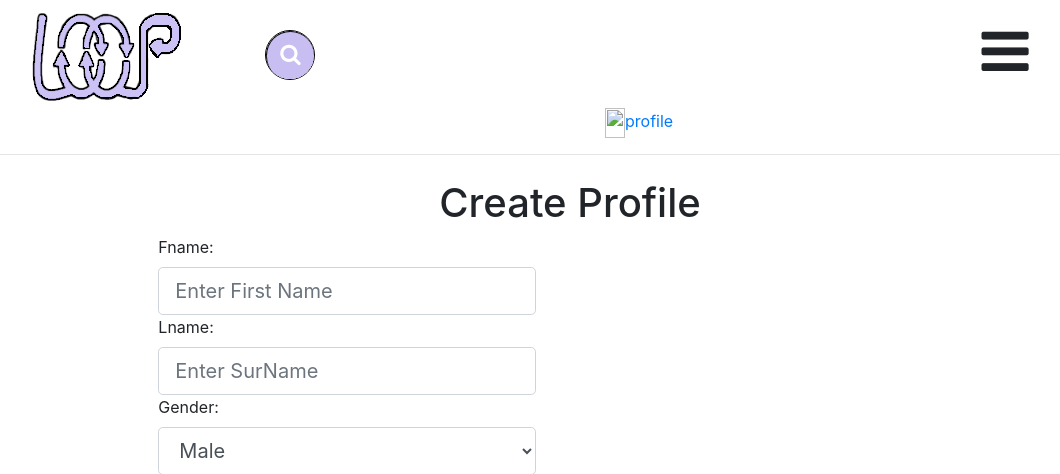
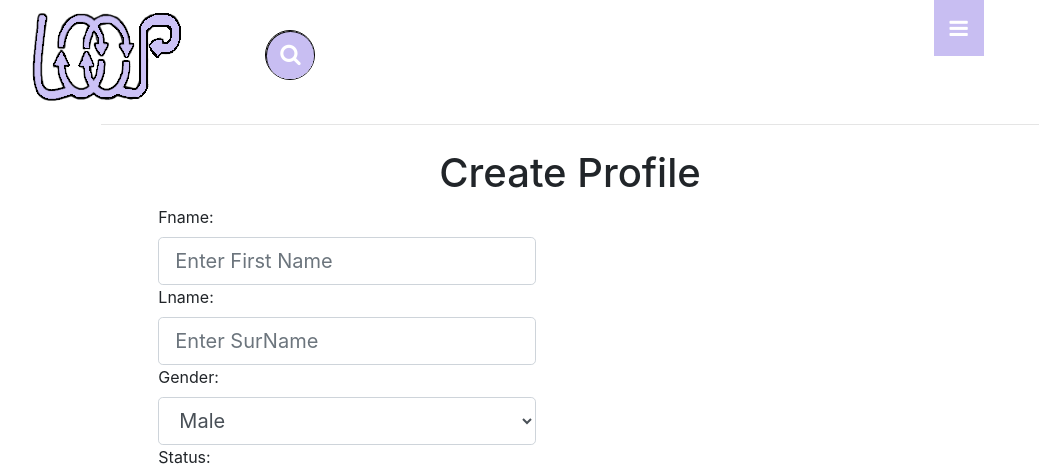
Before and after one commit to PiotrWojciechowski-dev/Loop, a Django app: page /profiles/create/ in a window 1280 px wide. Shown: the top 474 px of the page, without its empty margins (70-1130 px from the left). Run offline with Django 3.2, Linux system fonts and the light colour scheme; the visitor is signed in with stand-in values (Sample User, id 1); some libraries are stand-ins or nearby versions.

Commit message:
Added links for users

```diff
--- a/post/views.py
+++ b/post/views.py
@@ -2,6 +2,7 @@ from django.shortcuts import render, redirect, get_object_or_404
 from django.views.generic import ListView, View, DetailView, DeleteView, UpdateView, CreateView
 from django.http import HttpResponseRedirect
 from .models import Post
+from profiles.models import Profile
 from .forms import PostForm
 from django.views.decorators.http import require_POST
 from django.urls import reverse
@@ -21,9 +22,12 @@ class HomeView(LoginRequiredMixin, View):
   def get(self, request, *args, **kwargs):
     form = PostForm()
     posts = Post.objects.filter(user=request.user).order_by('-created')
+    username = request.user.username
+    profile = get_object_or_404(Profile, username=username)
     users = get_user_model().objects.exclude(id=request.user.id)
     context = {
-            'form': form, 'posts': posts, 'users': users
+            'form': form, 'posts': posts,
+             'users': users, 'profile': profile
         }
     return render(request, self.template_name, context)
 
--- a/search/templates/search.html
+++ b/search/templates/search.html
@@ -15,7 +15,7 @@
             <div class="col-6 col-sm-4 col-md-7 col-lg-6">
                 <h2 class="text-left">Users</h2>
                 {% for profile in profiles %}
-                    {{ profile.username}}
+                    <a class="mr-4" href="{% url 'profiles:profile_detail'  profile.username%}"><img src="{{profile.profile_image.url}}" alt="{{username.username}}" class="img-fluid rounded-circle w-25" id="profile-image"></a>
                 {% endfor %}
             </div>
             <div class="col-2 col-sm-4 col-md-3 col-lg-3">
--- a/static/css/loopstyle.css
+++ b/static/css/loopstyle.css
@@ -1,56 +1,47 @@
-/*                        MENU CSS                              */
-.menu-box {
-	margin: 0;
-	padding: 0;
-	width: 200px;
-	text-align: center;
-	list-style: none;
-	float: left;
-	font: bold 11px arial
+body {
+	background-color: white;
 }
 
-.menu-box a{
-	display: block;
-	margin: 0 1px 0 0;
-	padding: 4px 10px;
-	width: 300px;
-	background: #5970B2;
-	color: #FFF;
-	text-align: center;
-	text-decoration: none
+
+/*                        MENU CSS                              */
+.settings {
+    position: relative;
+    display: inline-block;
 }
 
-.menu-box li a:hover{
-	background: #49A3FF
+.settings-btn {
+    background-color: #c8bef2;
+    color: white;
+    padding: 16px;
+    font-size: 16px;
+    border: none;
+    cursor: pointer;
 }
 
-.menu-box div{
-	position: absolute;
-	visibility: hidden;
-	margin: 0px;
-	padding: 0px;
-	background: #EAEBD8;
-	border: 1px solid #5970B2
+.settings-btn:hover, .settings-btn:focus {
+    background-color: #c8bef2;
 }
 
-.menu-box div a{
-	position: relative;
-	display: block;
-	margin: 0;
-	padding: 10px 20px;
-	width: auto;
-	white-space: nowrap;
-	text-align: left;
-	text-decoration: none;
-	background: #EAEBD8;
-	color: #2875DE;
-	font: 11px arial
+.settings-options {
+    display: none;
+    position: absolute;
+    background-color: #f1f1f1;
+    min-width: 160px;
+    overflow: auto;
+    box-shadow: 0px 8px 16px 0px rgba(0,0,0,0.2);
+    z-index: 1;
 }
 
-.menu-box div a:hover{
-	background: #49A3FF;
-	color: #FFF
+.settings-options a {
+    color: black;
+    padding: 12px 16px;
+    text-decoration: none;
+    display: block;
 }
+
+.settings a:hover {background-color: #c8bef2}
+
+.show {display:block;}
 
 
 /*                   SEARCH BAR CSS                             */
@@ -82,7 +73,7 @@
     right: 0;
 	border: 0;
 	border-radius: 30px;
-    background:#dcddd8;
+    background: #f1f1f1;
     width:100%;
     height:50px;
     margin: 0;
@@ -141,6 +132,8 @@
     width:100%;
 }
 
+/*                               NAV CSS                                         */
+
 .icon-bar {
 	width: 30%;
   }
@@ -167,3 +160,8 @@
 .active {
 	background-color: #c8bef2;
 }
+
+a img #profile-image{
+	border-radius: 90%;
+	background-color: red;
+}
--- a/static/js/menu.js
+++ b/static/js/menu.js
@@ -1,21 +1,12 @@
-var menuitem = 0;
+/* When the user clicks on the button,
+toggle between hiding and showing the dropdown content */
+function OpenSettings() {
+	event.stopPropagation();
+	document.getElementById("mySettings").classList.toggle("show");
+ }
 
-// open hidden layer
-function menu_open(id)
-{
-	// close old layer
-	if(menuitem) menuitem.style.visibility = 'hidden';
-
-	// get new layer and show it
-	menuitem = document.getElementById(id);
-	menuitem.style.visibility = 'visible';
-
+// Close the dropdown if the user clicks outside of it
+// Close the dropdown menu if the user clicks outside of it
+	window.onclick = function(event) {
+	document.getElementById("mySettings").classList.remove("show");
 }
-// close showed layer
-function menu_close()
-{
-	if(menuitem) menuitem.style.visibility = 'hidden';
-}
-
-// close layer when click-out
-document.onclick = menu_close;
--- a/templates/base.html
+++ b/templates/base.html
@@ -37,25 +37,18 @@
                 </div>
                 <div class="col-2 col-sm-4 col-md-3 col-lg-3">
                     {% if user.is_authenticated %}
-                    <ul class="menu-box">
-                        <li class="fa fa-bars fa-5x my-4" onmouseover="menu_open('menu')">
-                            <div id="menu" onmouseout="menu_close()">
-                                <a href="{% url 'profiles:create_profile' %}">My Profile</a>
-                                <a href="{% url 'signout' %}">Logout</a>
-                            </div>
-                        </li>
-                    </ul>
-                    <div style="clear:both"></div>
+                    <a class="mr-4" href="{% url 'profiles:profile_detail' user.username %}"><img src="{{profile.profile_image.url}}" alt="{{username.username}}" class="img-fluid rounded-circle w-25" id="profile-image"></a>
+                    <div class="settings">
+                        <button onclick="OpenSettings()" class="settings-btn"><i class="fa fa-bars fa-lg"></i></button>
+                          <div id="mySettings" class="settings-options">
+                            <a href="{% url 'profiles:profile_detail' user.username %}">My Profile</a>
+                            <a href="{% url 'signout' %}">Logout</a>
+                          </div>
+                    </div>
                     {% endif %}
                 </div>
-                <div class="col-6 col-sm-4 col-md-7 col-lg-6"></div>
-                {% if user.is_authenticated %}
-                    <div class="col-2 col-sm-4 col-md-3 col-lg-3">
-                        <a href="{% url 'profiles:profile_detail' user.username%}" class="custom-button bg-white m-3 p-1 text-left"><img src="{{profile.profile_image.url}}" alt="{{username.username}}" style="width:20px;height:30px">profile</a>
-                    </div>
-                {% endif %}
         </div>
-        <hr>
+        <hr class="w-75">
         {% block content %}
         {% endblock content %}
     </body>
--- a/user/views.py
+++ b/user/views.py
@@ -42,7 +42,6 @@ class SignInView(View):
         if form.is_valid():
             user = form.cleaned_data.get('user_obj')
             login(request, user)
-            messages.success(request, 'Yay! You just logged in!')
             return redirect(reverse('home'))
         context = {
             'form' : form
```
Also changed, not shown: post/templates/home.html (+7 -7 lines), profiles/templates/profile.html (+2 -15 lines), media/profiles/1385136139955.png (added), media/profiles/1385136139955_zHNDtJp.png (added), media/profiles/83212032_561305134509296_581515297450622976_n.jpg (added).
